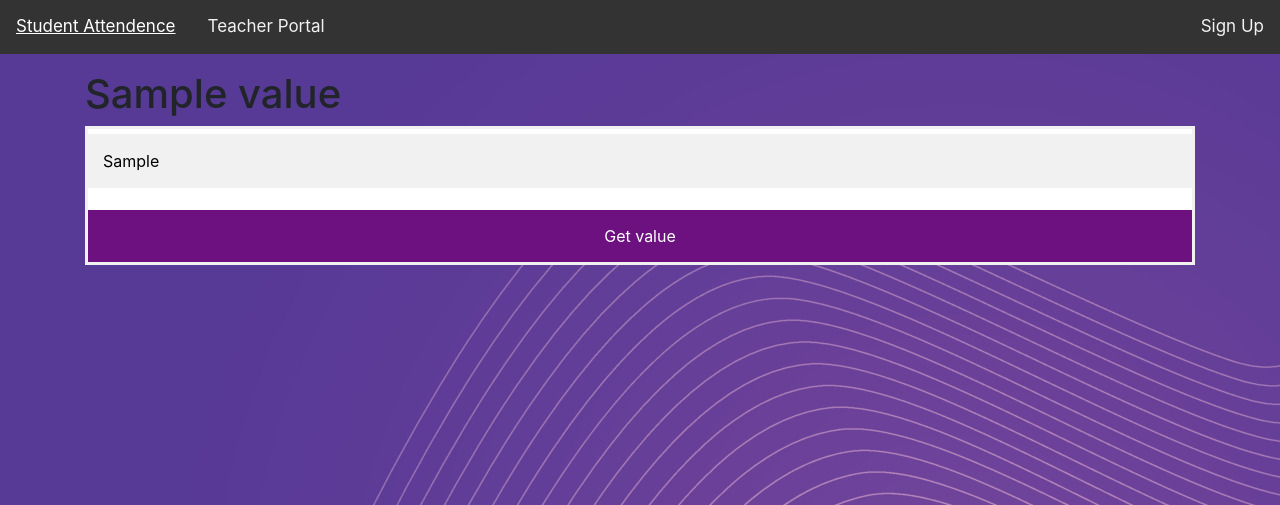
After one commit to Max-1056897/SecurityWP3, a Flask app: template templates/random-code-generator.html in a window 1280 px wide. The commit adds this page. Shown: the top 505 px of the page. Run offline with Flask 2, Linux system fonts and the light colour scheme; the template is opened without the code that fills it: most values are stand-ins (such as "Sample title", 1, 10 or a date in 2020); some libraries are stand-ins or nearby versions.

Commit message:
update student attendance

```diff
--- /dev/null
+++ b/app.py
@@ -0,0 +1,95 @@
+from flask import Blueprint, render_template, request, flash
+import random
+from flask import Flask
+from flask_sqlalchemy import SQLAlchemy
+
+
+# Flask Settings
+LISTEN_ALL = "0.0.0.0"
+FLASK_IP = LISTEN_ALL
+FLASK_PORT = 81
+FLASK_DEBUG = True
+
+app = Flask(__name__)
+
+@app.route('/login', methods=['GET','POST'])
+def login():
+    return render_template("login.html")
+
+@app.route('/', methods=['GET','POST'])
+def home():
+    return render_template("student-attendence.html")
+
+@app.route('/teacher-portal', methods=['GET','POST'])
+def techerPortal():
+    return render_template("teacher-portal.html")
+
+
+def get_value():
+    low = 100000
+    high = 999999
+    num = random.randint(low, high)
+    value = num
+    print (value)
+    return value
+
+@app.route('/random-code-generator', methods=['GET','POST'])
+def randomCodeGenerator():
+    value_generator = ""
+    if request.method == 'POST':
+        value_generator = get_value()
+    return render_template("random-code-generator.html", value_generator=value_generator)
+
+
+
+# @app.route("/get_value", methods=["POST"])
+def get_value():
+    low = 0
+    high = 999999
+    num = random.randint(low, high)
+    value = num
+    print (value)
+    return value
+
+# @app.route('/student-attendence', methods=['GET','POST'])
+# def studentAttendence():
+#     value_generator = ""
+#     if request.method == 'POST':
+#         value_generator = get_value()
+#     #low = 0
+#     #high = 999999
+#     #num = random.randint(low, high)
+#     # if form.validate_on_submit():
+#     #x = ("Jouw unieke aanwezigheids code voor vandaag is:" + str(num))
+
+#     return render_template("student-attendence.html", value_generator=value_generator)
+
+
+
+@app.route('/logout')
+def logout():
+    return "<p>Logout</p>"
+
+@app.route('/sign-up', methods=['GET','POST'])
+def sign_up():
+    if request.method == 'POST':
+        email= request.form.get('email')
+        firstName = request.form.get('firstName')
+        password1 = request.form.get('password1')
+        password2 = request.form.get('password2')
+
+        if len(email) < 5:
+            flash('Email must be greater than 4 characters.', category='error')
+        elif len(firstName) < 3:
+            flash('First name must be greater than 2 characters.', category='error')
+        elif password1 != password2:
+            flash('Password don\'t match.', category='error')
+        elif len(password1) < 8:
+            flash('Password must be at least 8 characters', category='error')
+        else:
+            flash('Account created', category='succes')
+            pass
+    return render_template("sign_up.html")
+
+if __name__ == '__main__':
+     app.run(debug=True)
--- a/templates/base.html
+++ b/templates/base.html
@@ -17,9 +17,8 @@
       <body style="background-image: url('/static/images/bg.jpg');">
 
       <div class="topnav">
-        <a class="active" href="/login">Login</a>
-        <a href="/student-attendence">Student Attendence</a>
-        <a href="/attendence">Teacher Portal</a>
+        <a class="active" href="/">Student Attendence</a>
+        <a href="/teacher-portal">Teacher Portal</a>
         <div class="topnav-right">
           <a href="/sign-up">Sign Up</a>
         </div>
--- /dev/null
+++ b/templates/random-code-generator.html
@@ -0,0 +1,13 @@
+{% extends "base.html" %}
+{% block title %} Login {% endblock %}
+
+{% block content %}
+
+    <h1 class="header"> {{ value }} </h1>
+    <form action="{{ url_for('randomCodeGenerator') }}" method="post">
+      <input class="text" type="text" value="{{ value_generator }}" name="value">
+      <button type="submit" value="Get value" id="waarde">Get value</button>
+    </form>
+
+
+{% endblock %}
```
Also changed, not shown: templates/student-attendence.html (+9 -8 lines), static/css.css (line endings or trailing spaces), static/images/logo.png, templates/teacher-portal.html (renamed from templates/home.html).
